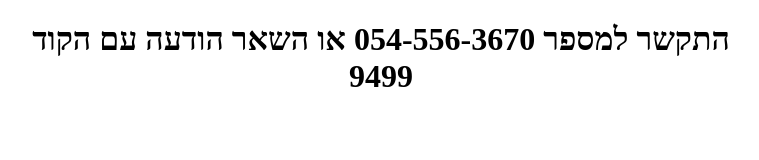
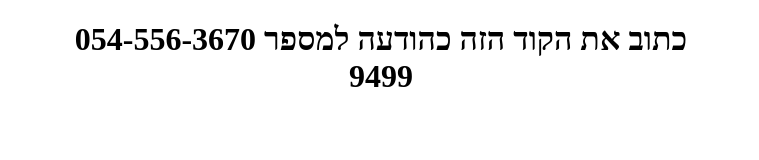
Before and after one commit to bosmat-haifa/code1, a plain HTML site: page index.html in a window 1280 px wide. Shown: the whole page, without its empty margins (259-1018 px from the left). Drawn offline with Linux system fonts and the light colour scheme.

Commit message:
Update index.html

```diff
--- a/index.html
+++ b/index.html
@@ -6,6 +6,6 @@
     <title>tvM4pNb0qE</title>
 </head>
 <body>
-    <h1 style="text-align: center; position: static;top: 50vh; left: 50%; right: 50%;">התקשר למספר 054-556-3670 או השאר הודעה עם הקוד<br>9499</h1>
+    <h1 style="text-align: center; position: static;top: 50vh; left: 50%; right: 50%;">כתוב את הקוד הזה כהודעה למספר 054-556-3670<br>9499</h1>
 </body>
 </html>
```
